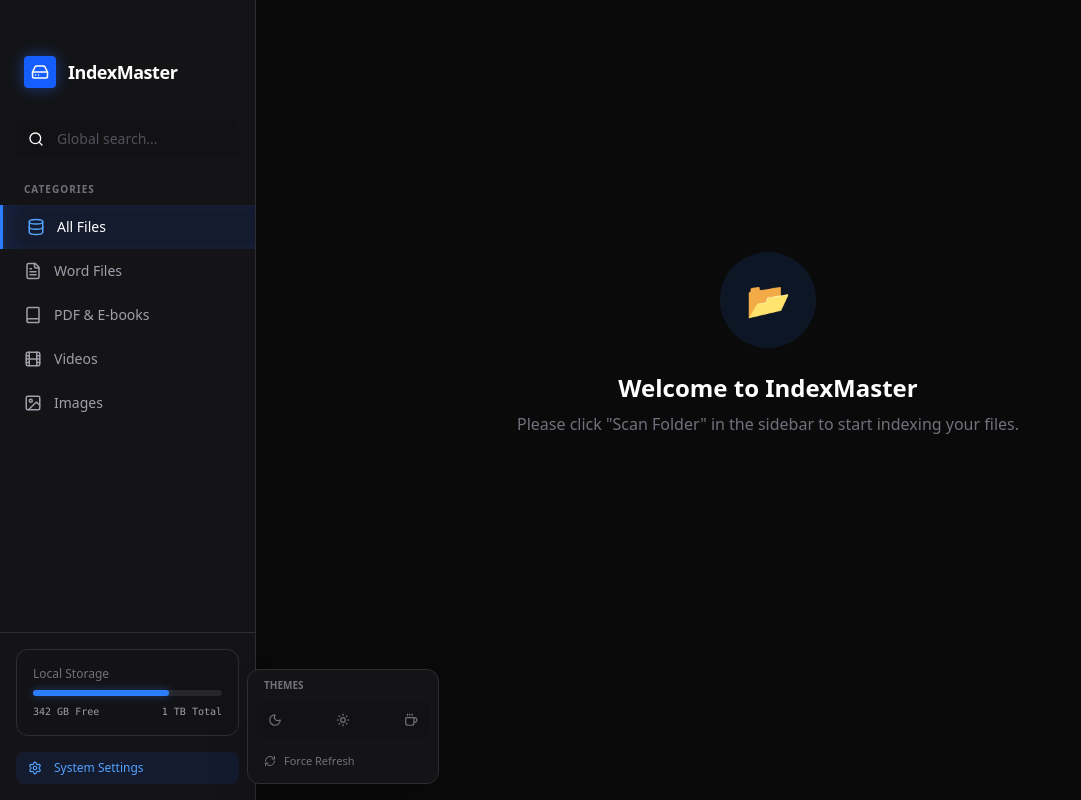
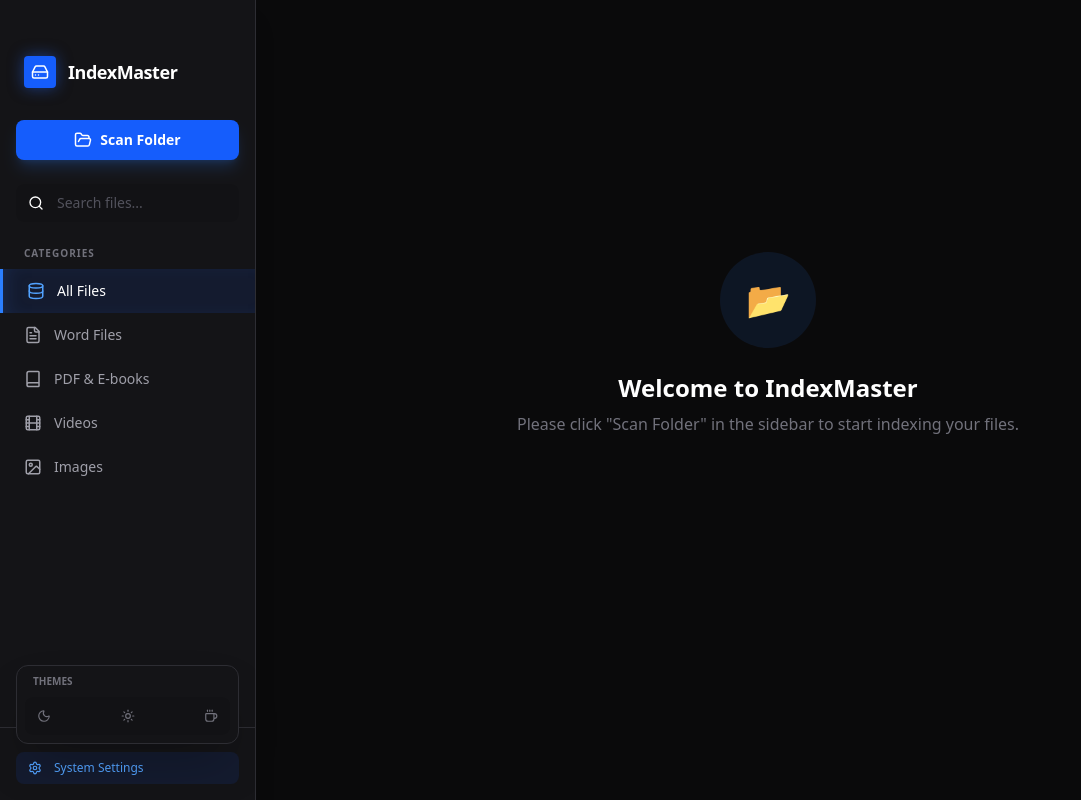
Before and after one commit to SAADA-CLINIC/Index-Master, a React (Vite) app: page / in a window 1280 px wide. Both pictures are taken after a click on the button "System Settings". Shown: the whole page, without its empty margins (0-1081 px from the left). Built offline with nearby package versions, Linux system fonts and the light colour scheme.

Commit message:
Update Sidebar.tsx

```diff
--- a/src/components/Sidebar.tsx
+++ b/src/components/Sidebar.tsx
@@ -1,6 +1,5 @@
 import React, { useState } from 'react';
-// ضفنا هنا Image as ImageIcon في السطر ده
-import { Search, FileText, Book, Film, Database, Settings, HardDrive, Moon, Sun, Coffee, RefreshCw, Image as ImageIcon } from 'lucide-react';
+import { Search, FileText, Book, Film, Database, Settings, HardDrive, Moon, Sun, Coffee, RefreshCw, Image as ImageIcon, FolderOpen } from 'lucide-react';
 import { FileCategory } from '../types';
 import { cn } from '../lib/utils';
 
@@ -9,10 +8,10 @@ interface SidebarProps {
   onCategoryChange: (category: FileCategory) => void;
   searchQuery: string;
   onSearchChange: (query: string) => void;
+  onScanFolder: (event: React.ChangeEvent<HTMLInputElement>) => void; // تعريف الحدث الجديد
 }
 
-export default function Sidebar({ activeCategory, onCategoryChange, searchQuery, onSearchChange }: SidebarProps) {
-  // حالة التحكم في ظهور قائمة الإعدادات والألوان
+export default function Sidebar({ activeCategory, onCategoryChange, searchQuery, onSearchChange, onScanFolder }: SidebarProps) {
   const [showSettings, setShowSettings] = useState(false);
 
   const navItems = [
@@ -20,7 +19,6 @@ export default function Sidebar({ activeCategory, onCategoryChange, searchQuery,
     { id: 'Word Files', icon: FileText, label: 'Word Files' },
     { id: 'PDF & E-books', icon: Book, label: 'PDF & E-books' },
     { id: 'Videos', icon: Film, label: 'Videos' },
-    // السطر الجديد الخاص بقسم الصور
     { id: 'Images', icon: ImageIcon, label: 'Images' },
   ];
 
@@ -35,13 +33,30 @@ export default function Sidebar({ activeCategory, onCategoryChange, searchQuery,
         <span className="text-lg font-bold tracking-tight text-text-main">IndexMaster</span>
       </div>
 
+      {/* --- زرار سحب الملفات الحقيقية (الجديد) --- */}
+      <div className="px-4 mb-6">
+        <label className="flex items-center justify-center gap-2 w-full px-4 py-2.5 bg-blue-600 hover:bg-blue-500 text-white rounded-lg cursor-pointer transition-all shadow-lg shadow-blue-500/20 text-sm font-bold">
+          <FolderOpen size={18} />
+          Scan Folder
+          <input
+            type="file"
+            // @ts-ignore
+            webkitdirectory="true"
+            directory="true"
+            multiple
+            className="hidden"
+            onChange={onScanFolder}
+          />
+        </label>
+      </div>
+
       {/* Global Search */}
       <div className="px-4 mb-6">
         <div className="relative group">
           <Search className="absolute left-3 top-1/2 -translate-y-1/2 text-text-dim transition-colors group-focus-within:text-blue-500" size={16} />
           <input
             type="text"
-            placeholder="Global search..."
+            placeholder="Search files..."
             value={searchQuery}
             onChange={(e) => onSearchChange(e.target.value)}
             className="w-full bg-black/10 border border-transparent focus:border-blue-500 text-sm rounded-lg py-2 pl-10 pr-4 outline-none transition-all placeholder:text-zinc-600 text-text-main"
@@ -74,41 +89,18 @@ export default function Sidebar({ activeCategory, onCategoryChange, searchQuery,
 
       {/* Bottom Section: Storage & Settings */}
       <div className="p-4 border-t border-border-subtle mt-auto">
-
-        {/* Local Storage Info Card */}
-        <div className="bg-black/5 rounded-xl p-4 border border-border-subtle">
-          <div className="text-xs text-zinc-500 mb-2">Local Storage</div>
-          <div className="w-full bg-zinc-800 h-1.5 rounded-full mb-2">
-            <div
-              className="bg-blue-500 h-full rounded-full shadow-[0_0_8px_rgba(59,130,246,0.4)] transition-all duration-1000"
-              style={{ width: '72%' }}
-            />
-          </div>
-          <div className="flex justify-between text-[10px] text-zinc-400 font-mono">
-            <span>342 GB Free</span>
-            <span>1 TB Total</span>
-          </div>
-        </div>
-
-        {/* System Settings & Theme Menu */}
-        <div className="mt-4 flex flex-col gap-2 relative">
-
-          {/* Themes Popup */}
+        <div className="mt-2 flex flex-col gap-2 relative">
           {showSettings && (
-            <div className="absolute bottom-0 left-full ml-2 w-48 bg-bg-sidebar border border-border-subtle rounded-xl p-2 shadow-2xl flex flex-col gap-2 z-50">
+            <div className="absolute bottom-full left-0 mb-2 w-full bg-bg-sidebar border border-border-subtle rounded-xl p-2 shadow-2xl flex flex-col gap-2 z-50">
               <div className="text-[10px] uppercase px-2 text-zinc-500 font-bold">Themes</div>
               <div className="flex justify-between bg-black/10 p-1 rounded-lg">
                 <button onClick={() => document.documentElement.className = ''} className="p-2 hover:bg-black/10 rounded text-zinc-500 hover:text-blue-400 transition-all" title="Dark Mode"><Moon size={14} /></button>
                 <button onClick={() => document.documentElement.className = 'theme-light'} className="p-2 hover:bg-black/10 rounded text-zinc-500 hover:text-blue-500 transition-all" title="Light Mode"><Sun size={14} /></button>
                 <button onClick={() => document.documentElement.className = 'theme-beige'} className="p-2 hover:bg-black/10 rounded text-zinc-500 hover:text-amber-700 transition-all" title="Beige Mode"><Coffee size={14} /></button>
               </div>
-              <button className="flex items-center gap-2 w-full px-2 py-1.5 text-[11px] text-zinc-500 hover:text-blue-400 transition-colors">
-                <RefreshCw size={12} /> Force Refresh
-              </button>
             </div>
           )}
 
-          {/* Settings Trigger Button */}
           <button
             onClick={() => setShowSettings(!showSettings)}
             className={cn(
```
